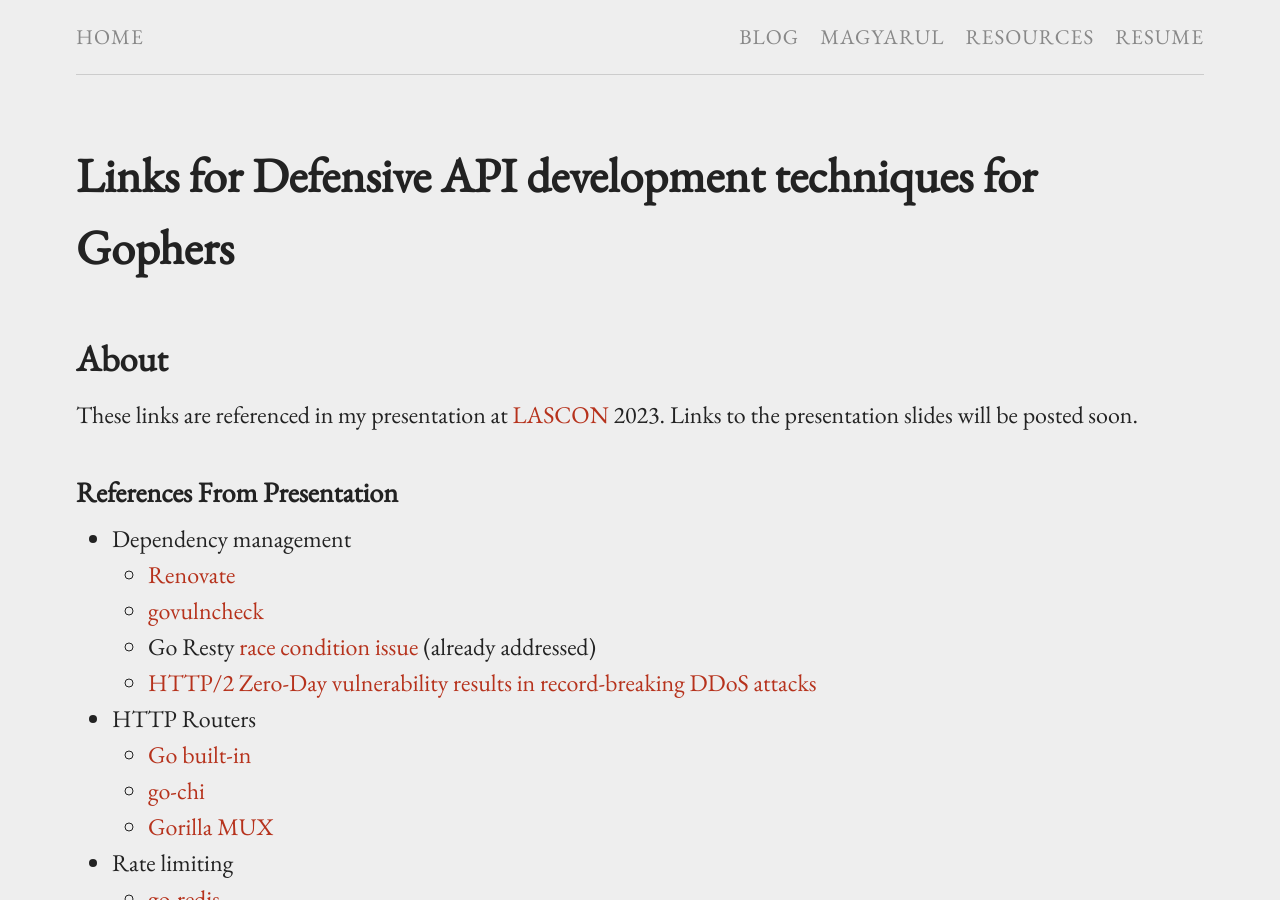
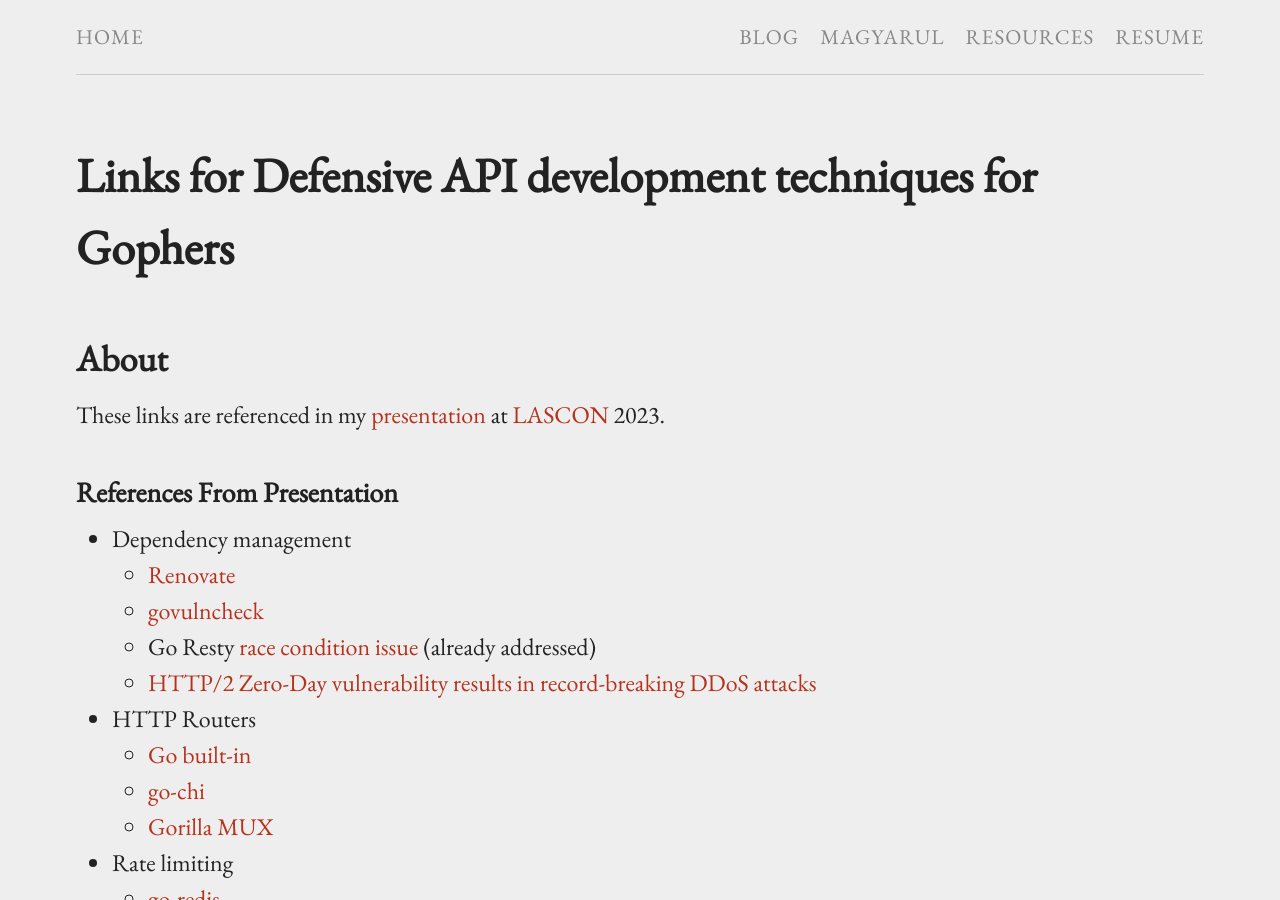
Before and after one commit to bertold/bertold.kolics.net, a Jekyll site: the page built from pages/lascon2023.md, in a window 1280 px wide and 900 px high. Built offline with Jekyll 4.4.1, drawn with Linux system fonts in a browser that asks for light colours.

Commit message:
Add slide deck

```diff
--- a/pages/lascon2023.md
+++ b/pages/lascon2023.md
@@ -6,8 +6,7 @@ permalink: /pages/lascon2023.html
 
 ## About
 
-These links are referenced in my presentation at [LASCON](https://www.lascon.org/) 2023.
-Links to the presentation slides will be posted soon.
+These links are referenced in my [presentation](https://bertold.github.io/lascon2023-defensiveapi.pdf) at [LASCON](https://www.lascon.org/) 2023.
 
 ### References From Presentation
 
```
